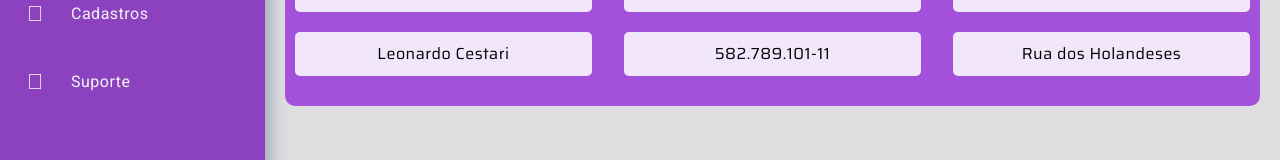
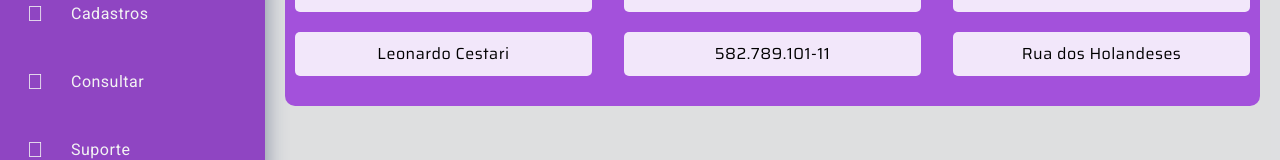
Before and after one commit to leoocestari/InspiratioWS, an Angular app: page /home in a window 1280 px wide. Shown: the part 282-442 px from the top of the page. Built offline with nearby package versions, Linux system fonts and the light colour scheme; some icons are missing; a web font is replaced by a local one.

Commit message:
creat consult

```diff
--- a/src/app/app.routes.ts
+++ b/src/app/app.routes.ts
@@ -4,6 +4,7 @@ import { LoginComponent } from './modules/pages/login/login.component';
 import { RegisterPacientsComponent } from './modules/pages/register-pacients/register-pacients.component';
 import { PacientReportComponent } from './modules/pages/pacient-report/pacient-report.component';
 import { SuportComponent } from './modules/pages/suport/suport.component';
+import { ConsultComponent } from './modules/pages/consult/consult.component';
 
 export const routes: Routes = [
   { path: '', redirectTo: 'home', pathMatch: 'full' },
@@ -12,4 +13,5 @@ export const routes: Routes = [
   { path: 'register-pacients', component: RegisterPacientsComponent },
   { path: 'pacient-report', component: PacientReportComponent },
   { path: 'suport',  component: SuportComponent },
+  { path: 'consult', component: ConsultComponent },
 ];
--- a/src/app/modules/components/left-sidebar/left-sidebar.component.ts
+++ b/src/app/modules/components/left-sidebar/left-sidebar.component.ts
@@ -34,6 +34,11 @@ export class LeftSidebarComponent {
       label: 'Cadastros',
     },
     {
+      routeLink: 'consult',
+      icon: 'fal fa-search',
+      label: 'Consultar',
+    },
+    {
       routeLink: 'suport',
       icon: 'fal fa-cog',
       label: 'Suporte',
--- /dev/null
+++ b/src/app/modules/pages/consult/consult.component.html
@@ -0,0 +1 @@
+<p>consult works!</p>
--- a/src/styles.scss
+++ b/src/styles.scss
@@ -9,5 +9,5 @@
 body {
   position: relative;
   font-family: "Roboto", sans-serif;
-  background-color: #ECECEC;
+  background-color: #ffffff;
 }
```
Also changed, not shown: src/app/modules/pages/consult/consult.component.ts (added, +12 -0 lines), src/app/modules/pages/consult/consult.component.scss (added), 1 other file (tests, documents, lock files or other folders).
